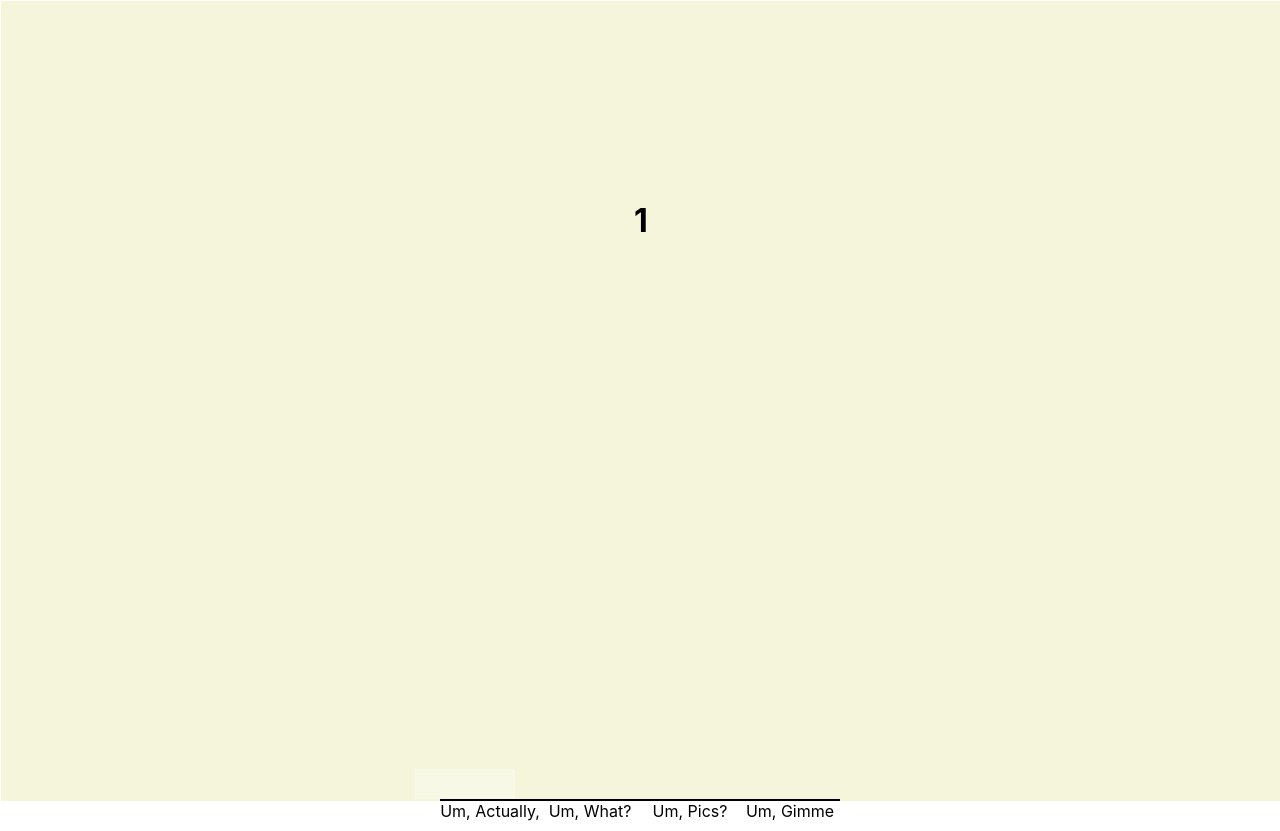
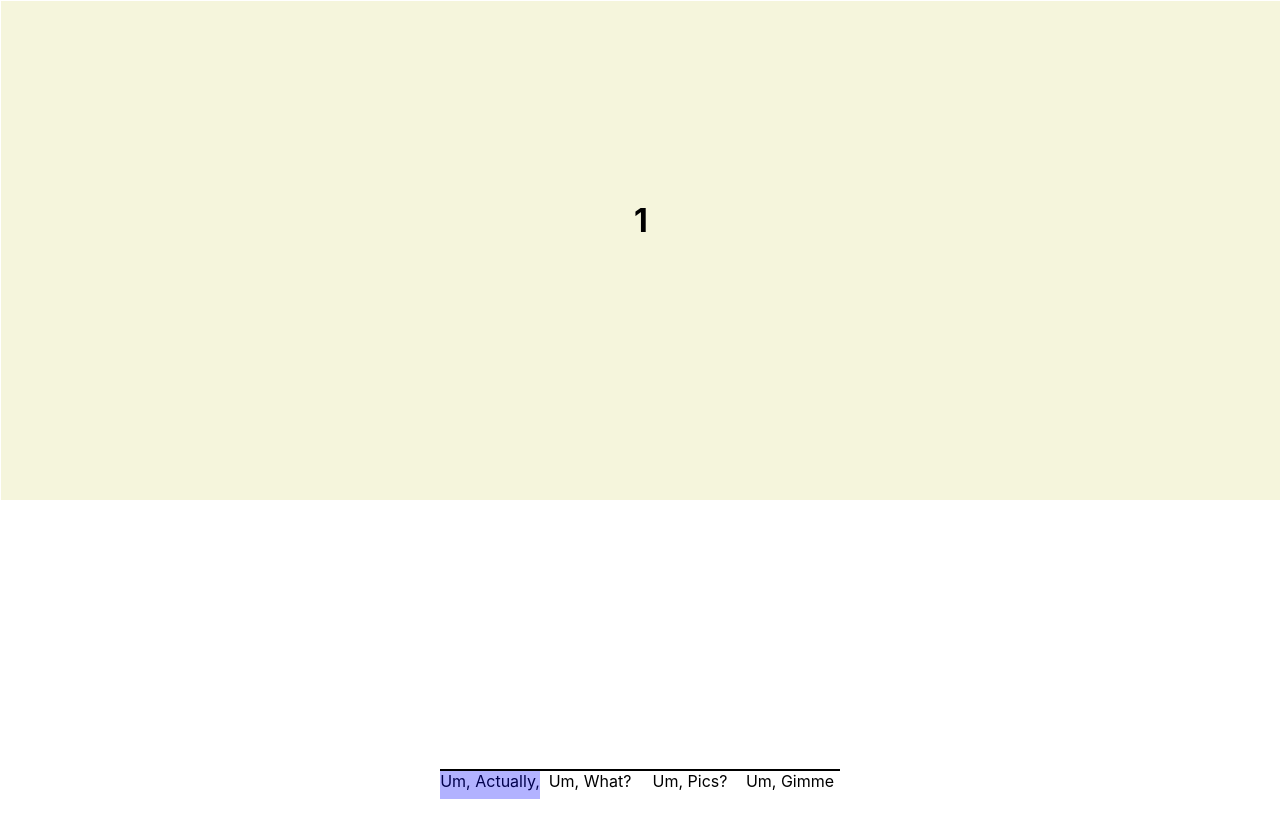
Before and after one commit to danhkim/umactually, a React (Create React App) app: page / in a window 1280 px wide. After the commit the page ends 800 px from the top, so only its background shows below. Built offline with nearby package versions, Linux system fonts and the light colour scheme.

Commit message:
skeleton done

```diff
--- a/src/App.css
+++ b/src/App.css
@@ -4,6 +4,8 @@
 .App {
   text-align: center;
   height:500px;
+  overflow:hidden;
+
 }
 
 .App-header {
--- a/src/App.jsx
+++ b/src/App.jsx
@@ -16,6 +16,14 @@ class App extends Component {
     this.sliderWrapper.slickGoTo(number)
   }
 
+  swipeHandler(number) {
+    var prevCurrent = document.getElementsByClassName("current")[0];
+    prevCurrent.classList.remove("current");
+
+    var newCurrent = document.getElementsByClassName(number+"")[0];
+    newCurrent.classList.add("current");
+  }
+
   render() {
 
     var settings = {
@@ -32,7 +40,10 @@ class App extends Component {
 
     return (
       <div className="App">
-        <Slider ref={sliderWrapper => (this.sliderWrapper = sliderWrapper)} {...settings}>
+        <Slider
+          ref={sliderWrapper => (this.sliderWrapper = sliderWrapper)}
+          {...settings}
+          afterChange={this.swipeHandler}>
           <Screen text="1"/>
           <Screen text="2"/>
           <Screen text="3"/>
--- a/src/Nav.css
+++ b/src/Nav.css
@@ -2,18 +2,22 @@
   position: absolute;
   text-align: center;
   bottom: 1px;
+  background-color: transparent;
+  z-index:1;
 
   height: 30px;
-  width: 450px;
+  width: 400px;
 
   left: 0;
   right: 0;
   margin: 0 auto;
+  overflow:hidden;
 }
 
 .nav-button {
   display: inline-block;
   height:30px;
+  z-index: 4;
   background-color: transparent;
   border-top-width: 2px;
   border-top-color: black;
@@ -21,14 +25,36 @@
   width: 100px;
 }
 
+
+.pics.current ~ .nav-highlight,
+div.pics:hover ~ .nav-highlight {
+  left:200px;
+}
+.gimme.current ~ .nav-highlight,
+div.gimme:hover ~ .nav-highlight {
+  left:300px;
+}
+
+.actually.current ~ .nav-highlight,
+div.actually:hover ~ .nav-highlight {
+  left:0px;
+}
+
+.what.current ~ .nav-highlight,
+div.what:hover ~ .nav-highlight {
+  left:100px;
+}
+
 .nav-highlight {
+  pointer-events: none;
   position: relative;
-}
-.nav-highlight {
-  background-color: white;
-  opacity: 0.3;
   height:30px;
   width:100px;
-  bottom:0;
+  z-index: 0;
+  background-color: blue;
+  opacity: 0.3;
+  top:-30px;
   left:0;
+  transition-property: transform;
+  transition: .3s ease-in-out;
 }
--- a/src/Nav.jsx
+++ b/src/Nav.jsx
@@ -2,14 +2,25 @@ import React, { Component } from 'react';
 import './Nav.css';
 
 export default class Nav extends Component {
+  animate(event) {
+    var prevCurrent = document.getElementsByClassName("current")[0];
+    prevCurrent.classList.remove("current");
+    event.target.classList.add("current");
+    // void event.currentTarget.offsetWidth;
+  }
+
   render() {
     return (
       <div className="Nav">
+        <div className="0 nav-button actually current"
+          onClick={event => {this.props.control(0); this.animate(event)}}><a href="#home"/>Um, Actually,</div>
+        <div className="1 nav-button what"
+          onClick={event => {this.props.control(1); this.animate(event)}}><a href="#home"/>Um, What?</div>
+        <div className="2 nav-button pics"
+          onClick={event => {this.props.control(2); this.animate(event)}}><a href="#home"/>Um, Pics?</div>
+        <div className="3 nav-button gimme"
+          onClick={event => {this.props.control(3); this.animate(event)}}><a href="#home"/>Um, Gimme</div>
         <div className="nav-highlight" />
-        <div className="nav-button" onClick={event => this.props.control(0)}>Um, Actually,</div>
-        <div className="nav-button" onClick={event => this.props.control(1)}>Um, What?</div>
-        <div className="nav-button" onClick={event => this.props.control(2)}>Um, Pics?</div>
-        <div className="nav-button" onClick={event => this.props.control(3)}>Um, Gimme</div>
       </div>
     );
   }
```
